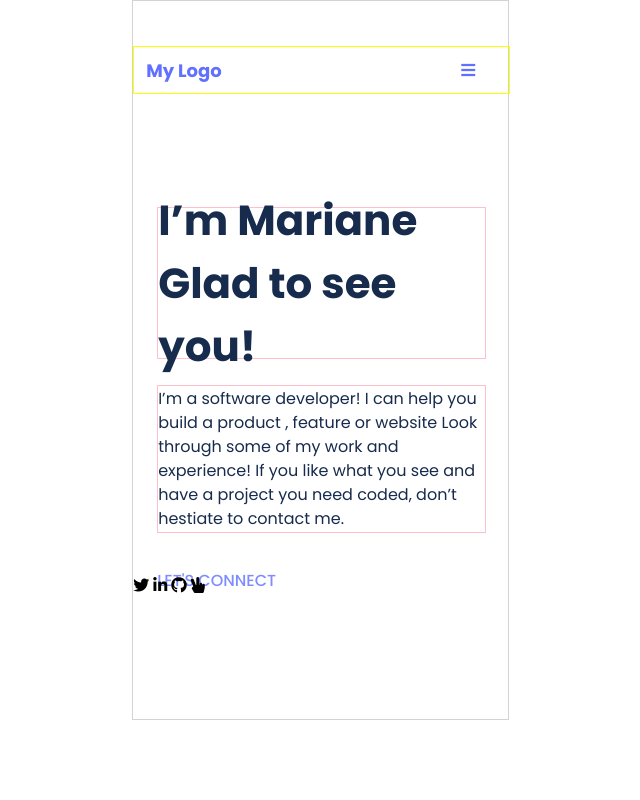
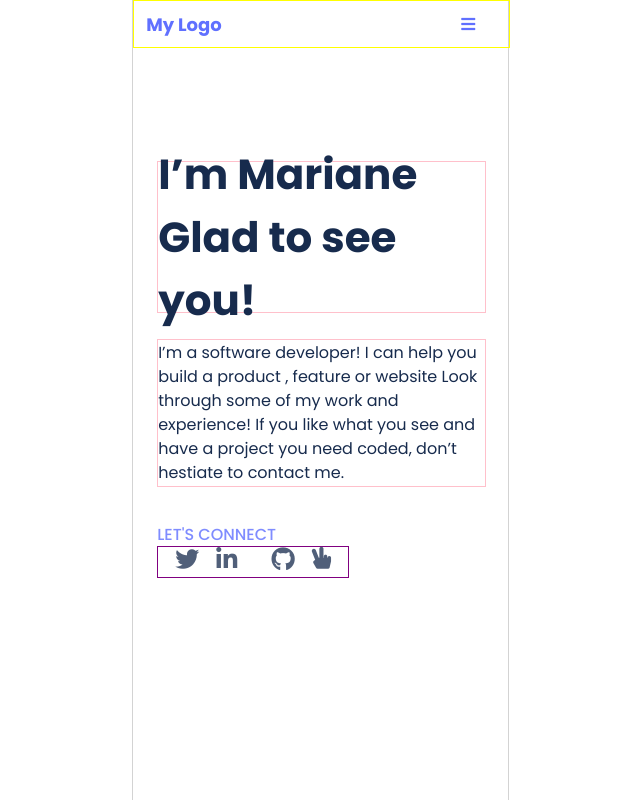
Before and after one commit to Kel-nana/Portfolio-Setup-and-Mobile-first, a plain HTML site: page index.html in a window 1280 px wide. Shown: the whole page, without its empty margins (303-943 px from the left). Drawn offline with Linux system fonts and the light colour scheme.

Commit message:
footer css styling

```diff
--- a/style.css
+++ b/style.css
@@ -4,7 +4,7 @@ body {
   position: fixed;
   margin: 0;
   width: 375px;
-  height: 718px;
+  height: 100vh;
   border: 1px solid lightgrey;
   align-items: center;
   left: 34%;
@@ -12,7 +12,7 @@ body {
   overflow: hidden;
 }
 
-nav {
+/* nav {
   position: fixed;
   display: flex;
   justify-content: space-between;
@@ -43,14 +43,14 @@ nav {
   margin-right: 16px;
   border: 1px solid black;
   height: 16px;
-}
+} */
 
-.container {
+/* .container {
   height: 672px;
   width: 375px;
   border: 1px solid red;
-}
-
+} */
+/* =====LOGO-MENU==== */
 div.logo-menu {
   position: fixed;
   display: flex;
@@ -59,7 +59,7 @@ div.logo-menu {
   width: 375px;
   height: 46px;
   border: 1px solid yellow;
-  top: 46px;
+  top: 0;
 }
 
 p.logo {
@@ -78,14 +78,16 @@ p.logo {
   margin-top: 8px;
 }
 
+/* =====MAIN BODY======= */
+
 .main-container {
   position: fixed;
-  margin-top: 92px;
+  margin-top: 46px;
   width: 375px;
-  height: 626px;
-  background-image: url("./images/header-shapes.png");
+  height: 718px;
+  background-image: url("./images/header-shapes\ mobile.png");
   background-repeat: no-repeat;
-  background-size: cover;
+  background-size: 375px 718px;
 }
 
 .title {
@@ -117,6 +119,8 @@ p.logo {
   line-height: 24px;
 }
 
+/* =====FOOTER==== */
+
 .connect {
   display: flex;
   width: 119px;
@@ -129,3 +133,27 @@ p.logo {
   margin-left: 24px;
   margin-top: 20px;
 }
+
+.footer-icons {
+  display: flex;
+  justify-content: space-evenly;
+  width: 190px;
+  height: 30px;
+  margin-left: 24px;
+  margin-top: 15px;
+  border: 1px solid purple;
+}
+
+.fa-twitter,
+.fa-linkedin-in,
+.fa-m,
+.fa-github {
+  font-size: 24px;
+  color: #505f79;
+}
+
+.fa-hand-peace {
+  font-size: 22px;
+  color: #505f79;
+  border: #505f79;
+}
```
